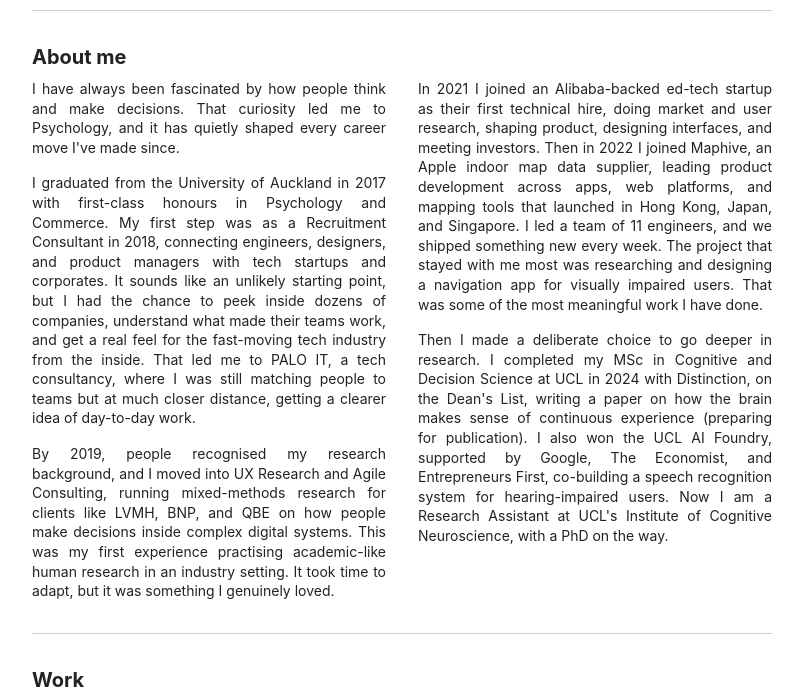
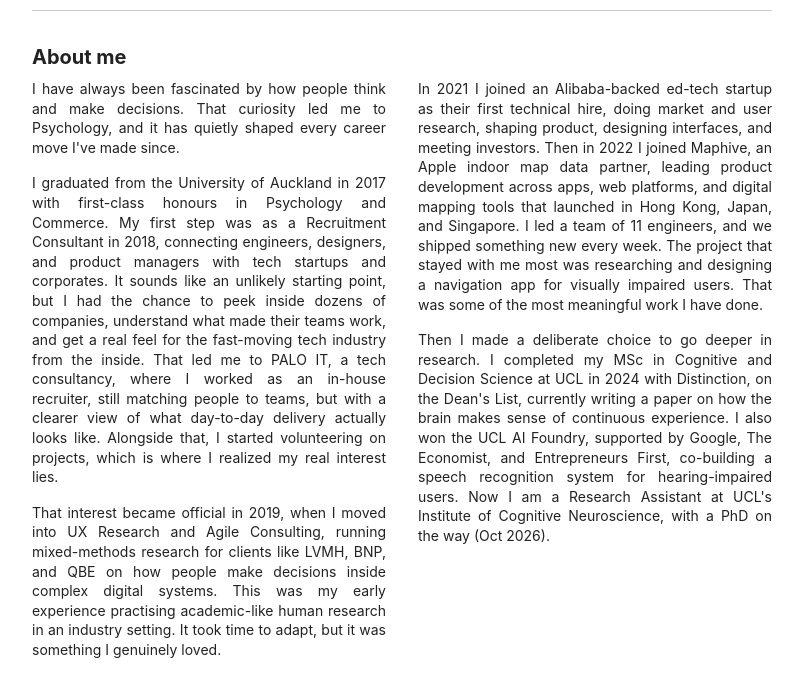
Before and after one commit to ivyc50683/portfolio, a plain HTML site: page index.html in a window 1280 px wide. Shown: the part 262-951 px from the top of the page, without its empty margins (238-1041 px from the left). Drawn offline with Linux system fonts and the light colour scheme.

Commit message:
Refine content in index.html for clarity and detail
Updated various sections for clarity and detail, including roles and experiences in tech and research.

```diff
--- a/index.html
+++ b/index.html
@@ -128,16 +128,13 @@
             managers with tech startups and corporates. It sounds like an unlikely
             starting point, but I had the chance to peek inside dozens of
             companies, understand what made their teams work, and get a real feel
-            for the fast-moving tech industry from the inside. That led me to
-            PALO IT, a tech consultancy, where I was still matching people to
-            teams but at much closer distance, getting a clearer idea of
-            day-to-day work.
+            for the fast-moving tech industry from the inside. That led me to PALO IT, a tech consultancy, where I worked as an in-house recruiter, still matching people to teams, but with a clearer view of what day-to-day delivery actually looks like. Alongside that, I started volunteering on projects, which is where I realized my real interest lies.
           </p>
           <p>
-            By 2019, people recognised my research background, and I moved into
+            That interest became official in 2019, when I moved into
             UX Research and Agile Consulting, running mixed-methods research for
             clients like LVMH, BNP, and QBE on how people make decisions inside
-            complex digital systems. This was my first experience practising
+            complex digital systems. This was my early experience practising
             academic-like human research in an industry setting. It took time to
             adapt, but it was something I genuinely loved.
           </p>
@@ -147,8 +144,8 @@
             In 2021 I joined an Alibaba-backed ed-tech startup as their first
             technical hire, doing market and user research, shaping product,
             designing interfaces, and meeting investors. Then in 2022 I joined
-            Maphive, an Apple indoor map data supplier, leading product
-            development across apps, web platforms, and mapping tools that
+            Maphive, an Apple indoor map data partner, leading product
+            development across apps, web platforms, and digital mapping tools that
             launched in Hong Kong, Japan, and Singapore. I led a team of 11
             engineers, and we shipped something new every week. The project that
             stayed with me most was researching and designing a navigation app for
@@ -158,12 +155,12 @@
           <p>
             Then I made a deliberate choice to go deeper in research. I completed
             my MSc in Cognitive and Decision Science at UCL in 2024 with
-            Distinction, on the Dean's List, writing a paper on how the brain
-            makes sense of continuous experience (preparing for publication).
+            Distinction, on the Dean's List, currently writing a paper on how the brain
+            makes sense of continuous experience.
             I also won the UCL AI Foundry, supported by Google, The Economist,
             and Entrepreneurs First, co-building a speech recognition system for
             hearing-impaired users. Now I am a Research Assistant at UCL's
-            Institute of Cognitive Neuroscience, with a PhD on the way.
+            Institute of Cognitive Neuroscience, with a PhD on the way (Oct 2026).
           </p>
         </div>
       </div>
@@ -234,7 +231,7 @@
             Network, underlies how we actively comprehend a story as we watch it.
           </p>
           <p>
-            I used The Sixth Sense as an experimental stimulus, exploiting its
+            I used the movie The Sixth Sense as an experimental stimulus, exploiting its
             plot twist to create two groups of participants: those who knew the
             ending in advance, and those who did not. This study compares the
             behavioural data and neural data of different participants watching
@@ -252,7 +249,7 @@
             analysis (RSA) and whole-brain searchlight methods to measure the
             pattern of neural reactivation across the brain. Together, the two
             datasets allowed me to test whether the brain selectively reactivates
-            the scenes that people themselves judge as essential for comprehension.
+            the scenes that people judge as essential for comprehension.
             The work is preparing for publication.
           </p>
           <p>
```
